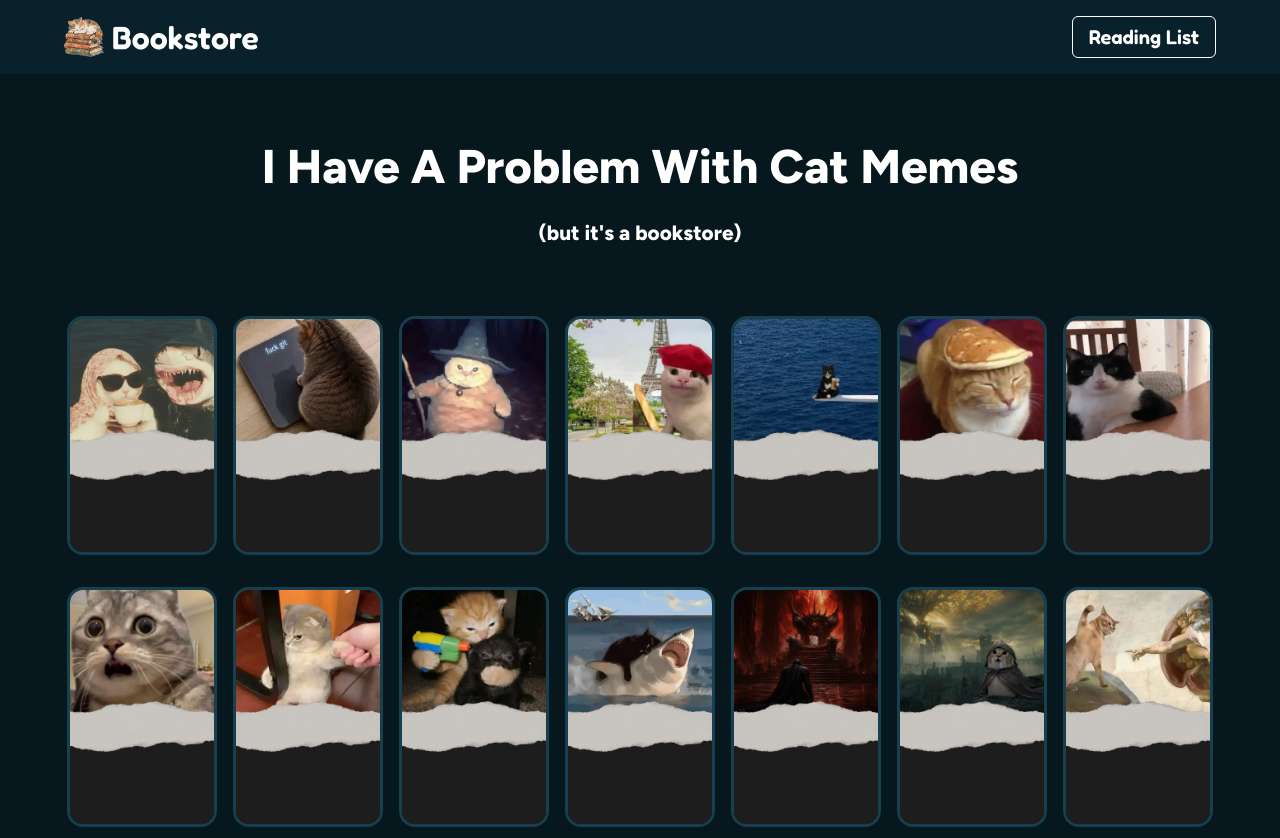
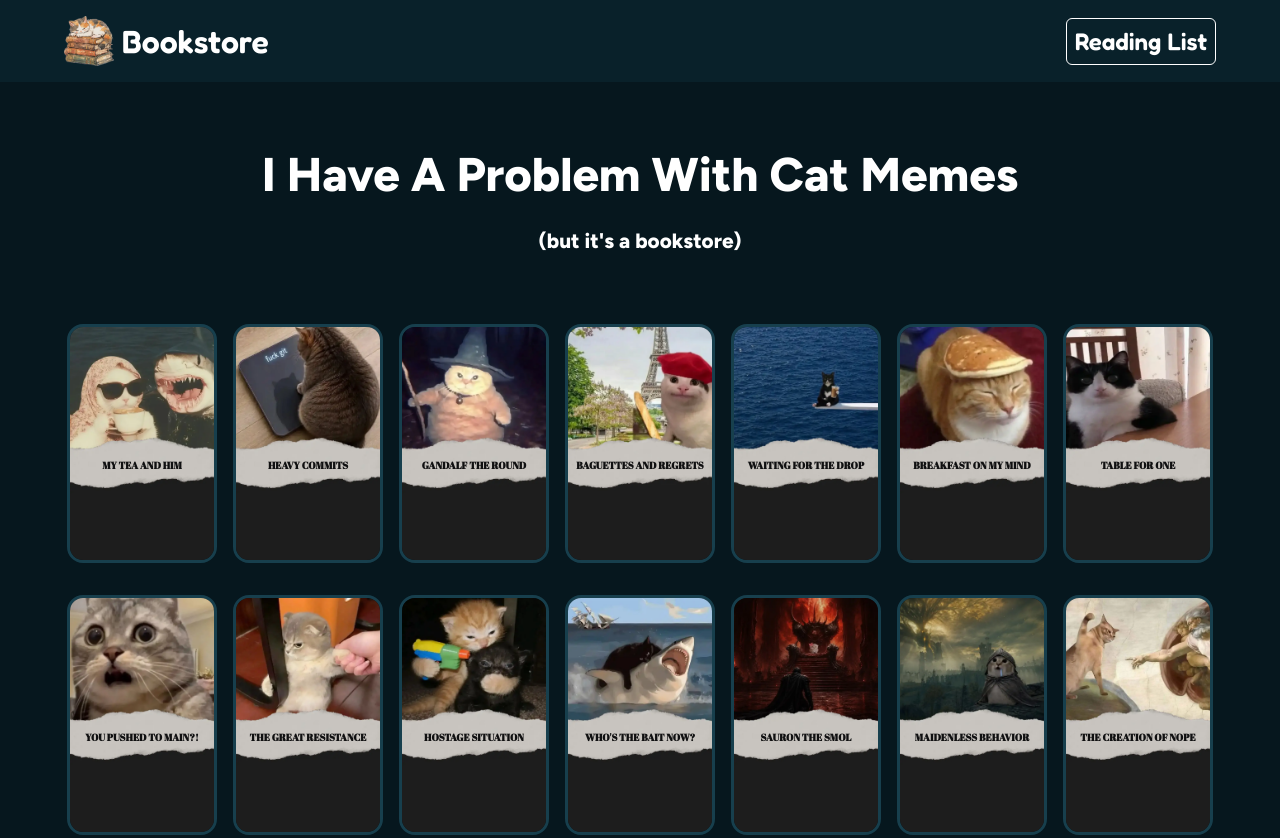
Before and after one commit to rekyi/bookstore, a plain HTML site: page index.html in a window 1280 px wide. Shown: the top 838 px of the page. Drawn offline with Linux system fonts and the light colour scheme.

Commit message:
added h2 to grid_fixed header

```diff
--- a/assets/js/template.js
+++ b/assets/js/template.js
@@ -1,5 +1,6 @@
 function imgContentTemplate(i) {
   return `<button class="img-btn" data-index="${i}" type="button">
+    <h2 class="grid-img-title">${imageArray[i].title}</h2>
     <img src="${imageArray[i].src}" alt="${imageArray[i].alt}" width="${imageArray[i].width}" height="${imageArray[i].height}" loading="lazy" /> </button>`;
 }
 
--- a/styles.css
+++ b/styles.css
@@ -20,14 +20,14 @@ header {
     color: var(--text-main);
     font-family: 'Fredoka', sans-serif;
     font-weight: var(--font-600);
-    font-size: 2rem;
+    font-size: 1.5rem;
 
     display: flex;
-    justify-content: center;
+    justify-content: space-between;
     align-items: center;
 
     @media (min-width: 768px) {
-        justify-content: space-between;
+        font-size: 2rem;
     }
 }
 
@@ -39,6 +39,11 @@ header {
     img {
         width: 40px;
         height: 40px;
+
+        @media (min-width: 768px) {
+            width: 50px;
+            height: 50px;
+        }
     }
 }
 
@@ -90,6 +95,7 @@ main {
 }
 
 .img-btn {
+    position: relative;
     width: calc((100% - 1rem) / 2);
     max-width: 150px;
     background: transparent;
@@ -117,6 +123,22 @@ main {
             filter: brightness(1.1) saturate(1.1);
         }
     }
+}
+
+.grid-img-title {
+    position: absolute;
+    top: 59%;
+    left: 50%;
+    transform: translate(-50%, -50%);
+
+    width: 85%;
+    text-align: center;
+    margin: 0;
+    z-index: 10;
+    pointer-events: none;
+    color: #101011;
+    font-family: 'Abril Fatface', sans-serif;
+    font-size: clamp(0.5rem, 0.411rem + 0.446vi, 0.618rem);
 }
 
 .dialog[open] {
@@ -365,7 +387,7 @@ figure {
     margin: 0 auto 1.5rem;
     display: block;
 
-    border-radius: 16px;
+    border-radius: 8px;
 
     box-shadow:
         0 25px 50px -12px rgba(0, 0, 0, 0.2),
@@ -598,13 +620,17 @@ footer {
 }
 
 #show-favorites {
-    padding: 0.5rem 1rem;
+    padding: 0.5rem 0.5rem;
     border: 1px solid var(--text-main, #333);
     border-radius: 6px;
     background: none;
     color: inherit;
     cursor: pointer;
-    font-size: 1.25rem;
+    font-size: 1rem;
+
+    @media (min-width: 768px) {
+        font-size: 1.5rem;
+    }
 }
 
 #favorites-grid:empty::after {
```
